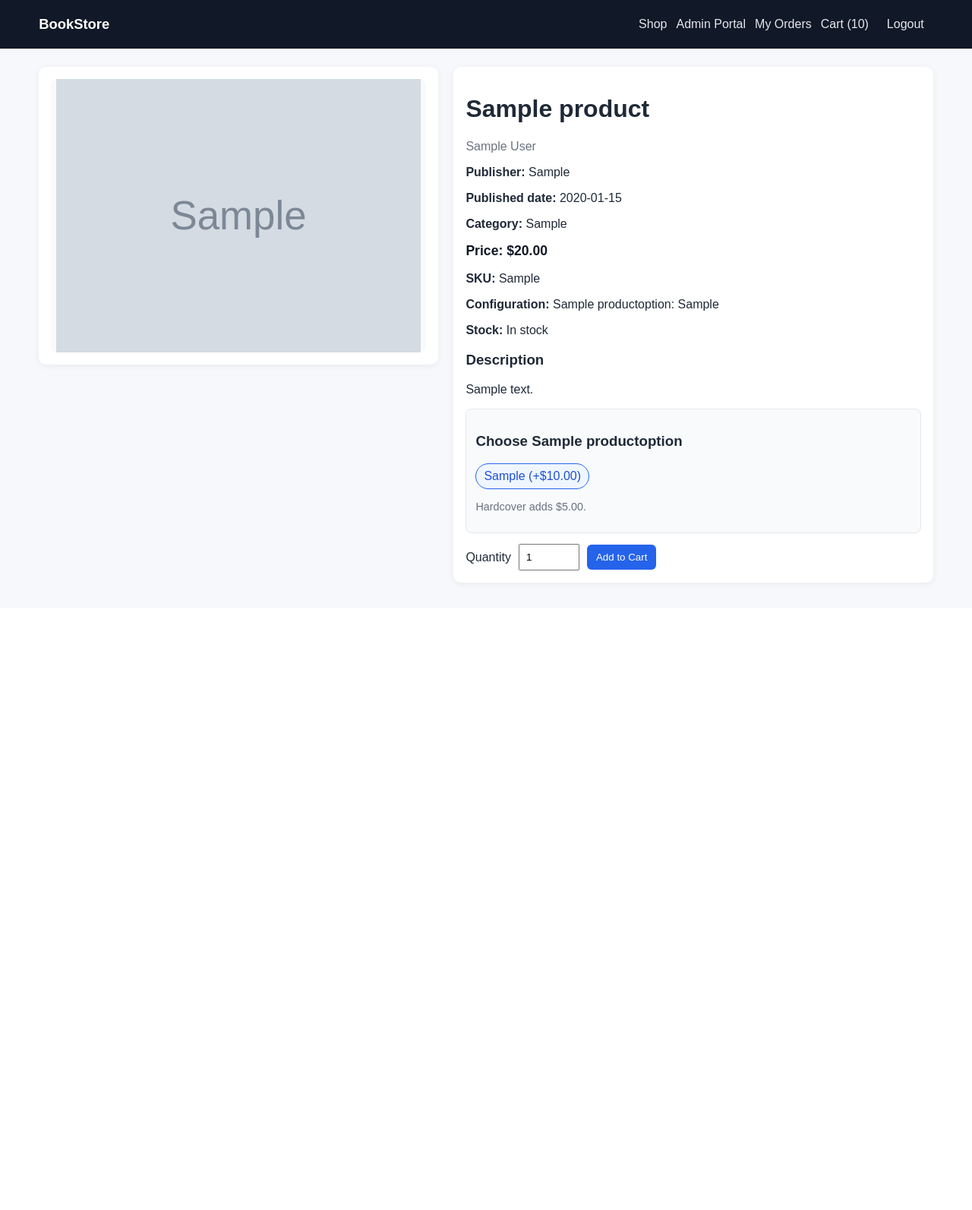
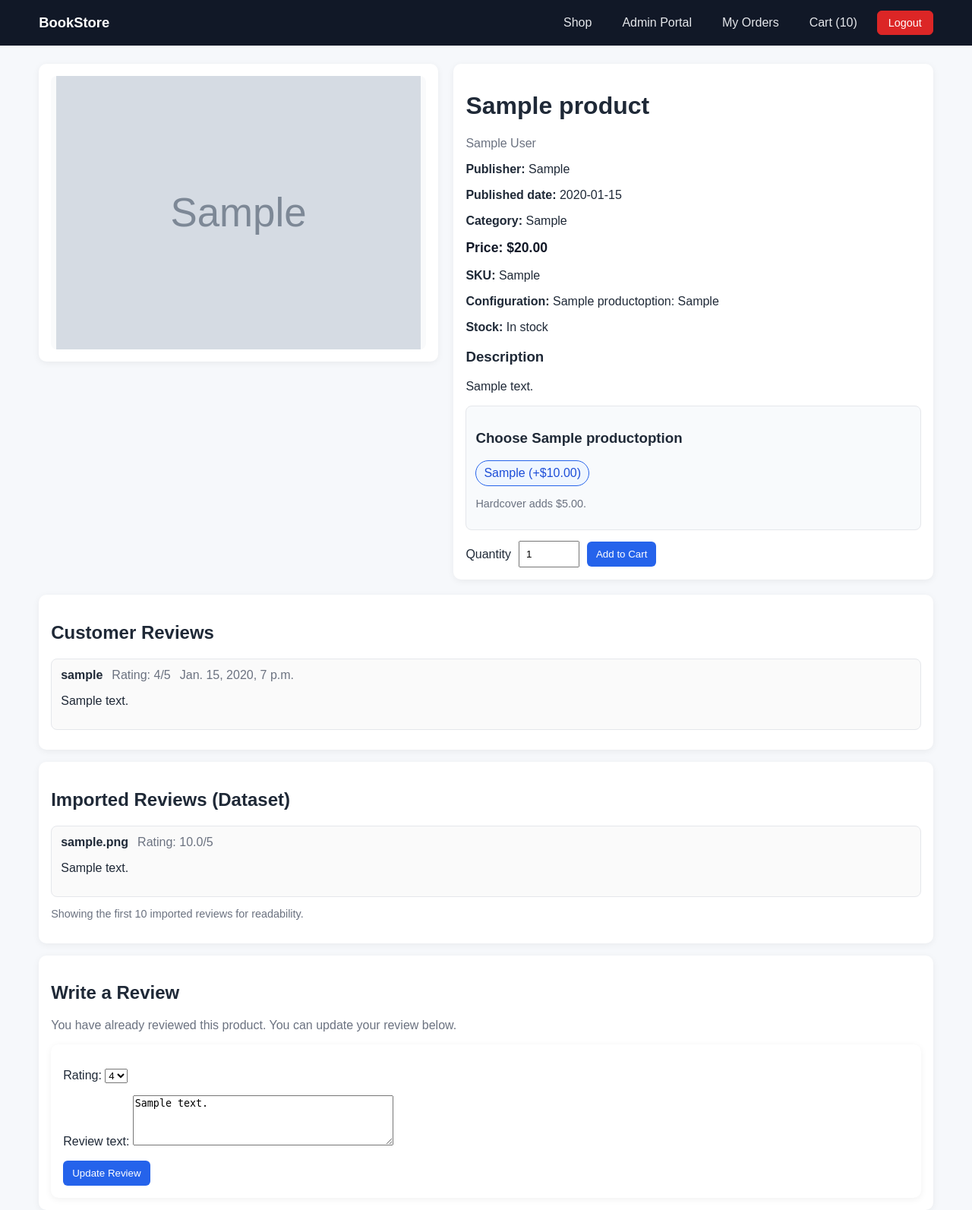
Before and after one commit to Ludwig0/Online-shopping-mall, a Django app: a page that uses templates/shop/base.html in a window 1280 px wide. Shown: the whole page at 76% size. Before the commit the page ends 772 px from the top, so only its background shows below. Run offline with Django 5.2, Linux system fonts and the light colour scheme; a user stored in the database is signed in; tables that the repository leaves empty hold one stand-in row (values such as "Sample post"); grey boxes marked "Sample" are stand-in pictures.

Commit message:
add block T

```diff
--- a/shop/forms.py
+++ b/shop/forms.py
@@ -1,8 +1,7 @@
 from django import forms
 from django.contrib.auth.models import User
 from django.contrib.auth.forms import UserCreationForm
-from .models import CustomerProfile, Product, ProductImage, ProductVariant
-
+from .models import CustomerProfile, Product, ProductImage, ProductVariant, CustomerReview
 
 class RegisterForm(UserCreationForm):
     full_name = forms.CharField(max_length=200)
@@ -49,3 +48,12 @@ class VariantStockForm(forms.ModelForm):
     class Meta:
         model = ProductVariant
         fields = ['inventory_status', 'is_default']
+
+class CustomerReviewForm(forms.ModelForm):
+    class Meta:
+        model = CustomerReview
+        fields = ['rating', 'review_text']
+        widgets = {
+            'rating': forms.Select(choices=[(i, str(i)) for i in range(1, 6)]),
+            'review_text': forms.Textarea(attrs={'rows': 4, 'placeholder': 'Write your review here...'}),
+        }
--- a/shop/models.py
+++ b/shop/models.py
@@ -239,3 +239,19 @@ class OrderStatusLog(models.Model):
 
     def __str__(self):
         return f"{self.order.po_number}: {self.from_status} -> {self.to_status}"
+
+class CustomerReview(models.Model):
+    product = models.ForeignKey(Product, on_delete=models.CASCADE, related_name='customer_reviews')
+    user = models.ForeignKey(settings.AUTH_USER_MODEL, on_delete=models.CASCADE, related_name='customer_reviews')
+
+    rating = models.PositiveSmallIntegerField()  # 1-5
+    review_text = models.TextField()
+    created_at = models.DateTimeField(auto_now_add=True)
+    updated_at = models.DateTimeField(auto_now=True)
+
+    class Meta:
+        ordering = ['-created_at', '-id']
+        unique_together = ('product', 'user')  # one review per user per product
+
+    def __str__(self):
+        return f"{self.product.title} - {self.user.username} ({self.rating})"
--- a/shop/urls.py
+++ b/shop/urls.py
@@ -7,6 +7,7 @@ urlpatterns = [
     # Storefront
     path('', views.product_list, name='product_list'),
     path('product/<slug:slug>/', views.product_detail, name='product_detail'),
+    path('product/<int:product_id>/review/', views.submit_product_review, name='submit_product_review'),
 
     # Auth
     path('register/', views.register_view, name='register'),
--- a/shop/views.py
+++ b/shop/views.py
@@ -9,13 +9,22 @@ from django.forms import inlineformset_factory
 from django.http import Http404
 from django.shortcuts import get_object_or_404, redirect, render
 
-from .forms import RegisterForm, CartQuantityForm, ProductForm, ProductImageForm, VariantStockForm
+from .forms import RegisterForm, CartQuantityForm, ProductForm, ProductImageForm, VariantStockForm, CustomerReviewForm
 from .models import (
     Product, ProductImage, ProductOption, ProductOptionValue, ProductVariant,
-    ProductVariantSelection, CartItem, PurchaseOrder
+    ProductVariantSelection, CartItem, PurchaseOrder, CustomerReview
 )
 from .services import get_or_create_cart, checkout_cart, transition_order_status
 
+def user_has_purchased_product(user, product):
+    if not user.is_authenticated:
+        return False
+    return PurchaseOrder.objects.filter(
+        customer=user,
+        items__product=product
+    ).exclude(
+        status=PurchaseOrder.STATUS_CANCELLED
+    ).exists()
 
 def product_list(request):
     q = request.GET.get('q', '').strip()
@@ -39,7 +48,9 @@ def product_detail(request, slug):
         Product.objects.prefetch_related(
             'images',
             'options__values',
-            'variants__variant_values__option_value__option'
+            'variants__variant_values__option_value__option',
+            'imported_reviews',
+            'customer_reviews__user',
         ),
         slug=slug,
         is_active=True
@@ -60,11 +71,56 @@ def product_detail(request, slug):
     else:
         selected_variant = product.variants.filter(is_default=True).first() or product.variants.first()
 
+    can_review = user_has_purchased_product(request.user, product)
+    existing_customer_review = None
+    review_form = None
+
+    if request.user.is_authenticated:
+        existing_customer_review = CustomerReview.objects.filter(product=product, user=request.user).first()
+        if can_review:
+            review_form = CustomerReviewForm(instance=existing_customer_review)
+
+    imported_reviews = product.imported_reviews.all()[:10]  # display first 10 imported reviews
+    customer_reviews = product.customer_reviews.select_related('user').all()
+
     return render(request, 'shop/product_detail.html', {
         'product': product,
         'selected_variant': selected_variant,
         'option': option,
+        'imported_reviews': imported_reviews,
+        'customer_reviews': customer_reviews,
+        'can_review': can_review,
+        'existing_customer_review': existing_customer_review,
+        'review_form': review_form,
     })
+
+@login_required
+def submit_product_review(request, product_id):
+    if request.method != 'POST':
+        return redirect('product_list')
+
+    product = get_object_or_404(Product, id=product_id, is_active=True)
+
+    if not user_has_purchased_product(request.user, product):
+        messages.error(request, "Only customers who purchased this product can submit a review.")
+        return redirect('product_detail', slug=product.slug)
+
+    existing_review = CustomerReview.objects.filter(product=product, user=request.user).first()
+    form = CustomerReviewForm(request.POST, instance=existing_review)
+
+    if form.is_valid():
+        review = form.save(commit=False)
+        review.product = product
+        review.user = request.user
+        review.save()
+        if existing_review:
+            messages.success(request, "Your review has been updated.")
+        else:
+            messages.success(request, "Your review has been submitted.")
+    else:
+        messages.error(request, "Invalid review form. Please check your rating and review text.")
+
+    return redirect('product_detail', slug=product.slug)
 
 
 def register_view(request):
--- a/static/css/site.css
+++ b/static/css/site.css
@@ -264,3 +264,77 @@ button:disabled { background: #9ca3af; cursor: not-allowed; }
     grid-template-columns: 1fr;
   }
 }
+
+.review-sections {
+  margin-top: 20px;
+  display: grid;
+  gap: 16px;
+}
+
+.review-panel {
+  background: white;
+  border-radius: 10px;
+  padding: 16px;
+  box-shadow: 0 2px 10px rgba(0,0,0,0.06);
+}
+
+.review-card {
+  border: 1px solid #e5e7eb;
+  border-radius: 8px;
+  padding: 12px;
+  margin-bottom: 10px;
+  background: #fafafa;
+}
+
+.review-meta {
+  display: flex;
+  gap: 12px;
+  flex-wrap: wrap;
+  margin-bottom: 8px;
+}
+
+/* ---------------------------
+   Top navigation buttons
+---------------------------- */
+
+.nav-btn {
+  display: inline-block;
+  padding: 7px 14px;
+  border-radius: 6px;
+  font-size: 0.9rem;
+  text-decoration: none;
+  border: 1px solid #374151;
+  background: #1f2937;
+  color: #e5e7eb;
+  transition: all 0.2s ease;
+}
+
+.nav-btn:hover {
+  background: #374151;
+  color: #ffffff;
+}
+
+.primary-nav-btn {
+  background: #2563eb;
+  border-color: #2563eb;
+  color: white;
+}
+
+.primary-nav-btn:hover {
+  background: #1d4ed8;
+}
+
+.cart-btn {
+  background: #111827;
+  border-color: #4b5563;
+}
+
+.danger-nav-btn {
+  background: #dc2626;
+  border-color: #dc2626;
+  color: white;
+}
+
+.danger-nav-btn:hover {
+  background: #b91c1c;
+}
--- a/templates/shop/base.html
+++ b/templates/shop/base.html
@@ -10,21 +10,25 @@
   <header class="topbar">
     <div class="container topbar-inner">
       <a href="{% url 'product_list' %}" class="brand">BookStore</a>
-      <nav class="nav">
-        <a href="{% url 'product_list' %}">Shop</a>
-        <a href="{% url 'admin_product_list' %}">Admin Portal</a>
+        <nav class="nav">
+        <a href="{% url 'product_list' %}" class="nav-btn">Shop</a>
+        <a href="{% url 'admin_product_list' %}" class="nav-btn">Admin Portal</a>
+
         {% if user.is_authenticated %}
-          <a href="{% url 'order_list' %}">My Orders</a>
-          <a href="{% url 'cart_detail' %}">Cart ({{ nav_cart_count }})</a>
-          <form method="post" action="{% url 'logout' %}" class="inline-form">
+            <a href="{% url 'order_list' %}" class="nav-btn">My Orders</a>
+            <a href="{% url 'cart_detail' %}" class="nav-btn cart-btn">
+            Cart ({{ nav_cart_count }})
+            </a>
+
+            <form method="post" action="{% url 'logout' %}" class="inline-form">
             {% csrf_token %}
-            <button type="submit" class="link-btn">Logout</button>
-          </form>
+            <button type="submit" class="nav-btn danger-nav-btn">Logout</button>
+            </form>
         {% else %}
-          <a href="{% url 'login' %}">Login</a>
-          <a href="{% url 'register' %}">Register</a>
+            <a href="{% url 'login' %}" class="nav-btn">Login</a>
+            <a href="{% url 'register' %}" class="nav-btn primary-nav-btn">Register</a>
         {% endif %}
-      </nav>
+        </nav>
     </div>
   </header>
 
--- a/templates/shop/product_detail.html
+++ b/templates/shop/product_detail.html
@@ -65,4 +65,69 @@
     {% endif %}
   </div>
 </div>
+<div class="review-sections">
+  <div class="review-panel">
+    <h2>Customer Reviews</h2>
+
+    {% if customer_reviews %}
+      {% for review in customer_reviews %}
+        <div class="review-card">
+          <div class="review-meta">
+            <strong>{{ review.user.username }}</strong>
+            <span class="muted">Rating: {{ review.rating }}/5</span>
+            <span class="muted">{{ review.created_at }}</span>
+          </div>
+          <p>{{ review.review_text|linebreaksbr }}</p>
+        </div>
+      {% endfor %}
+    {% else %}
+      <p class="muted">No customer reviews yet.</p>
+    {% endif %}
+  </div>
+
+  <div class="review-panel">
+    <h2>Imported Reviews (Dataset)</h2>
+
+    {% if imported_reviews %}
+      {% for review in imported_reviews %}
+        <div class="review-card">
+          <div class="review-meta">
+            <strong>{{ review.profile_name|default:"Anonymous" }}</strong>
+            <span class="muted">Rating: {{ review.score }}/5</span>
+          </div>
+          <p>{{ review.review_text|linebreaksbr }}</p>
+        </div>
+      {% endfor %}
+      <p class="muted small">Showing the first 10 imported reviews for readability.</p>
+    {% else %}
+      <p class="muted">No imported reviews available for this product.</p>
+    {% endif %}
+  </div>
+
+  <div class="review-panel">
+    <h2>Write a Review</h2>
+
+    {% if not user.is_authenticated %}
+      <p>Please <a href="{% url 'login' %}">login</a> to review this product.</p>
+    {% elif can_review %}
+      <p class="muted">
+        {% if existing_customer_review %}
+          You have already reviewed this product. You can update your review below.
+        {% else %}
+          You purchased this product and can submit a review.
+        {% endif %}
+      </p>
+
+      <form method="post" action="{% url 'submit_product_review' product.id %}" class="form-card">
+        {% csrf_token %}
+        {{ review_form.as_p }}
+        <button type="submit">
+          {% if existing_customer_review %}Update Review{% else %}Submit Review{% endif %}
+        </button>
+      </form>
+    {% else %}
+      <p class="muted">Only customers who purchased this product can submit a review.</p>
+    {% endif %}
+  </div>
+</div>
 {% endblock %}
```
Also changed, not shown: shop/migrations/0002_customerreview.py (added).
